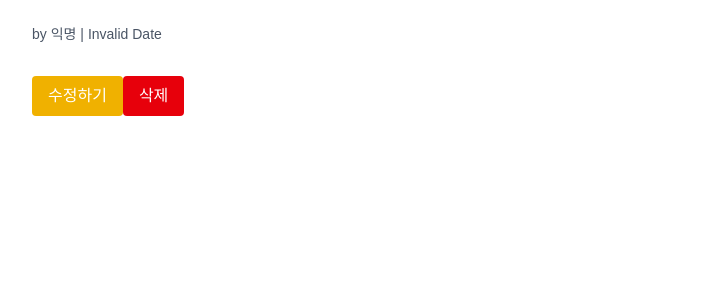
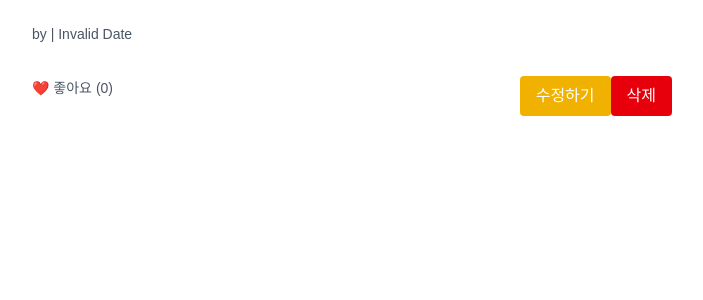
Before and after one commit to sonjiwoo031105/board, a Next.js app: page /post/1 in a window 1280 px wide. Shown: the top 300 px of the page, without its empty margins (288-991 px from the left). Built offline with nearby package versions, Linux system fonts and the light colour scheme; no server answers; the database is empty.

Commit message:
add like feature

```diff
--- /dev/null
+++ b/app/api/post/[id]/like/route.ts
@@ -0,0 +1,63 @@
+import { authOptions } from "@/app/api/auth/[...nextauth]/route";
+import { connectDB } from "@/lib/mongodb";
+import { ObjectId } from "mongodb";
+import { getServerSession } from "next-auth";
+import { NextResponse } from "next/server";
+
+export async function PUT(
+    req: Request,
+    context: { params: Promise<{ id: string }> }
+) {
+    const session = await getServerSession(authOptions);
+    if (!session) {
+        return NextResponse.json(
+            { message: "Unauthorized" },
+            { status: 401 }
+        );
+    }
+
+    const userEmail = session.user?.email;
+    if (!userEmail) {
+        return NextResponse.json(
+            { message: "Invalid user" },
+            { status: 400 }
+        );
+    }
+
+    const { id: postId } = await context.params;
+    const client = await connectDB();
+    const db = client.db("board");
+    const post = await db
+    .collection("post")
+    .findOne({ _id: new ObjectId(postId) });
+
+    if (!post) {
+        return NextResponse.json(
+            { message: "Post not found" },
+            { status: 404 }
+        );
+    }
+
+    const alreadyLiked = post.likes?.includes(userEmail);
+
+    let updatedLikes: string[];
+    if (alreadyLiked) {
+        updatedLikes = post.likes.filter((email: string) => email !== userEmail);
+    } else {
+        updatedLikes = [...(post.likes || []), userEmail];
+    }
+
+    await db.collection("post").updateOne(
+        { _id: new ObjectId(postId) },
+        { $set: { likes: updatedLikes } }
+    );
+
+    return NextResponse.json(
+        {
+            message: "success",
+            liked: !alreadyLiked,
+            count: updatedLikes.length
+        },
+        { status: 200 }
+    )
+}
--- a/app/api/post/[id]/route.ts
+++ b/app/api/post/[id]/route.ts
@@ -1,8 +1,8 @@
 import { connectDB } from "@/lib/mongodb";
 import { ObjectId } from "mongodb";
-import { NextRequest, NextResponse } from "next/server";
+import { NextResponse } from "next/server";
 
-export async function PUT(req: NextRequest) {
+export async function PUT(req: Request) {
   try {
     const { id, title, content } = await req.json();
 
@@ -43,14 +43,16 @@ export async function PUT(req: NextRequest) {
 
 export async function GET(
   req: Request,
-  { params }: { params: { id: string } }
+  context: { params: Promise<{ id: string }> }
 ) {
   try {
+    const { id: postId } = await context.params;
     const client = await connectDB();
     const db = client.db("board");
+
     const post = await db
       .collection("post")
-      .findOne({ _id: new ObjectId(params.id) });
+      .findOne({ _id: new ObjectId(postId) });
 
     if (!post) {
       return NextResponse.json(
@@ -59,33 +61,43 @@ export async function GET(
       );
     }
 
-    return NextResponse.json(post, { status: 200 });
+    return NextResponse.json(
+      post,
+      { status: 200 }
+    );
   } catch (error) {
     console.error("GET 오류:", error);
-    return NextResponse.json({ messsage: "서버 에러" }, { status: 500 });
+    return NextResponse.json(
+      { messsage: "서버 에러" },
+      { status: 500 }
+    );
   }
 }
 
 export async function DELETE(
   req: Request,
-  { params }: { params: { id: string } }
+  context: { params: Promise<{ id: string }> }
 ) {
   try {
+    const { id: postId } = await context.params;
     const client = await connectDB();
     const db = client.db("board");
 
-    const result = await db
+    const post = await db
       .collection("post")
-      .deleteOne({ _id: new ObjectId(params.id) });
+      .deleteOne({ _id: new ObjectId(postId) });
 
-    if (result.deletedCount === 0) {
+    if (post.deletedCount === 0) {
       return NextResponse.json(
         { message: "삭제할 게시글이 없습니다." },
         { status: 404 }
       );
     }
 
-    return NextResponse.json({ message: "게시글이 삭제되었습니다." }, { status: 200 });
+    return NextResponse.json(
+      { message: "게시글이 삭제되었습니다." },
+      { status: 200 }
+    );
   } catch (error) {
     return NextResponse.json(
       { message: "서버 에러", error },
--- a/app/page.tsx
+++ b/app/page.tsx
@@ -1,34 +1,8 @@
-"use client";
-
 import AuthButton from "@/components/AuthButton";
+import PostList from "@/components/PostList";
 import WriteButton from "@/components/WriteButton";
-import { Post } from "@/types/post";
-import Link from "next/link";
-import { useEffect, useState } from "react";
-
-interface ClientPost extends Omit<Post, "_id"> {
-  _id?: string;
-}
 
 export default function Home() {
-  const [posts, setPosts] = useState<ClientPost[]>([]);
-
-  useEffect(() => {
-    async function fetchPosts() {
-      const res = await fetch("/api/posts");
-      const data = await res.json();
-
-      const converted = data.map((post: Post) => ({
-        ...post,
-        _id: post._id?.toString(),
-      }));
-
-      setPosts(converted);
-    }
-
-    fetchPosts();
-  }, []);
-
   return (
     <main className="p-4 max-w-2xl mx-auto">
       <div className="flex justify-between items-center mb-4">
@@ -38,25 +12,7 @@ export default function Home() {
           <WriteButton />
         </div>
       </div>
-
-      {posts.length === 0 ? (
-        <p>게시글이 없습니다.</p>
-      ) : (
-        <ul className="space-y-4">
-          {posts.map((post) => (
-            <li key={post._id} className="border p-4 rounded-lg shadow-sm">
-              <Link href={`/post/${post._id}`}>
-                <h2 className="text-xl font-semibold hover:underline">{post.title}</h2>
-              </Link>
-              <p className="text-gray-600 text-sm">
-                by {post.author?.name ?? "익명"} | {" "}
-                {new Date(post.createdAt).toLocaleString()}
-              </p>
-              <p className="mt-2">{post.content}</p>
-            </li>
-          ))}
-        </ul>
-      )}
+      <PostList />
     </main>
   );
 }
--- a/app/post/[id]/page.tsx
+++ b/app/post/[id]/page.tsx
@@ -1,12 +1,17 @@
+import { authOptions } from "@/app/api/auth/[...nextauth]/route";
 import DeleteButton from "@/components/DeleteButton";
+import LikeButton from "@/components/LikeButton";
+import { getServerSession } from "next-auth";
 import Link from "next/link";
+import React from "react";
 
 interface Props {
-  params: { id: string };
+  params: Promise< { id: string }>;
 }
 
-export default async function PostDetail({ params }: Props) {
-  const postId = params.id;
+export default async function PostDetail(context: Props) {
+  const session = await getServerSession(authOptions);
+  const { id: postId } = await context.params;
   const res = await fetch(`${process.env.NEXT_PUBLIC_BASE_URL}/api/post/${postId}`);
   const post = await res.json();
 
@@ -14,18 +19,26 @@ export default async function PostDetail({ params }: Props) {
     <main className="max-w-2xl mx-auto p-4">
       <h1 className="text-2xl font-bold mb-2">{post.title}</h1>
       <p className="text-sm text-gray-600 mb-4">
-        by {post.author?.name ?? "익명"} |{" "}
+        by {post.author?.name} |{" "}
         {new Date(post.createdAt).toLocaleString()}
       </p>
       <p>{post.content}</p>
 
+      <div className="flex justify-between items-center">
+        <LikeButton
+          postId={postId}
+          initialLiked={post.likes?.includes(session?.user?.email || "") || false}
+          initialCount={post.likes?.length || 0}
+        />
+        <div>
           <Link href={`/post/${postId}/edit`}>
             <button className="mt-4 bg-yellow-500 hover:bg-yellow-600 text-white px-4 py-2 rounded">
               수정하기
             </button>
           </Link>
-
           <DeleteButton postId={postId} />
+        </div>
+      </div>
     </main>
   );
 }
--- /dev/null
+++ b/components/LikeButton.tsx
@@ -0,0 +1,34 @@
+'use client';
+
+import { useSession } from "next-auth/react";
+import { useState } from "react";
+
+type Props = {
+  postId: string;
+  initialLiked: boolean;
+  initialCount: number;
+};
+
+export default function LikeButton({ postId, initialLiked, initialCount }: Props) {
+  const { data: session } = useSession();
+  const [liked, setLiked] = useState(initialLiked);
+  const [count, setCount] = useState(initialCount);
+
+  const toggleLike = async () => {
+    if (!session) return alert("로그인이 필요합니다");
+
+    const res = await fetch(`/api/post/${postId}/like`, {
+      method: "PUT",
+    });
+    const data = await res.json();
+
+    setLiked(data.liked);
+    setCount(data.count);
+  };
+
+  return (
+    <button onClick={toggleLike} className="text-sm text-gray-600 hover:text-pink-600">
+      ❤️ {liked ? "좋아요 취소" : "좋아요"} ({count})
+    </button>
+  );
+}
--- /dev/null
+++ b/components/PostList.tsx
@@ -0,0 +1,50 @@
+"use client";
+
+import { Post } from "@/types/post";
+import Link from "next/link";
+import { useEffect, useState } from "react";
+
+interface ClientPost extends Omit<Post, "_id"> {
+  _id?: string;
+}
+
+export default function PostList() {
+    const [posts, setPosts] = useState<ClientPost[]>([]);
+
+    useEffect(() => {
+        async function fetchPosts() {
+        const res = await fetch("/api/posts");
+        const data = await res.json();
+
+        const converted = data.map((post: Post) => ({
+            ...post,
+            _id: post._id?.toString(),
+        }));
+
+        setPosts(converted);
+        }
+
+        fetchPosts();
+    }, []);
+
+    return (
+        posts.length === 0 ? (
+            <p>게시글이 없습니다.</p>
+        ) : (
+            <ul className="space-y-4">
+            {posts.map((post) => (
+                <li key={post._id} className="border p-4 rounded-lg shadow-sm">
+                <Link href={`/post/${post._id}`}>
+                    <h2 className="text-xl font-semibold hover:underline">{post.title}</h2>
+                </Link>
+                <p className="text-gray-600 text-sm">
+                    by {post.author?.name ?? "익명"} | {" "}
+                    {new Date(post.createdAt).toLocaleString()}
+                </p>
+                <p className="mt-2">{post.content}</p>
+                </li>
+            ))}
+            </ul>
+        )
+    );
+}
--- a/types/post.ts
+++ b/types/post.ts
@@ -10,4 +10,5 @@ export interface Post {
   };
   createdAt: string;
   updatedAt?: string;
+  likes?: string[];
 }
```
Lines whose indentation alone changed are shown as unchanged.
